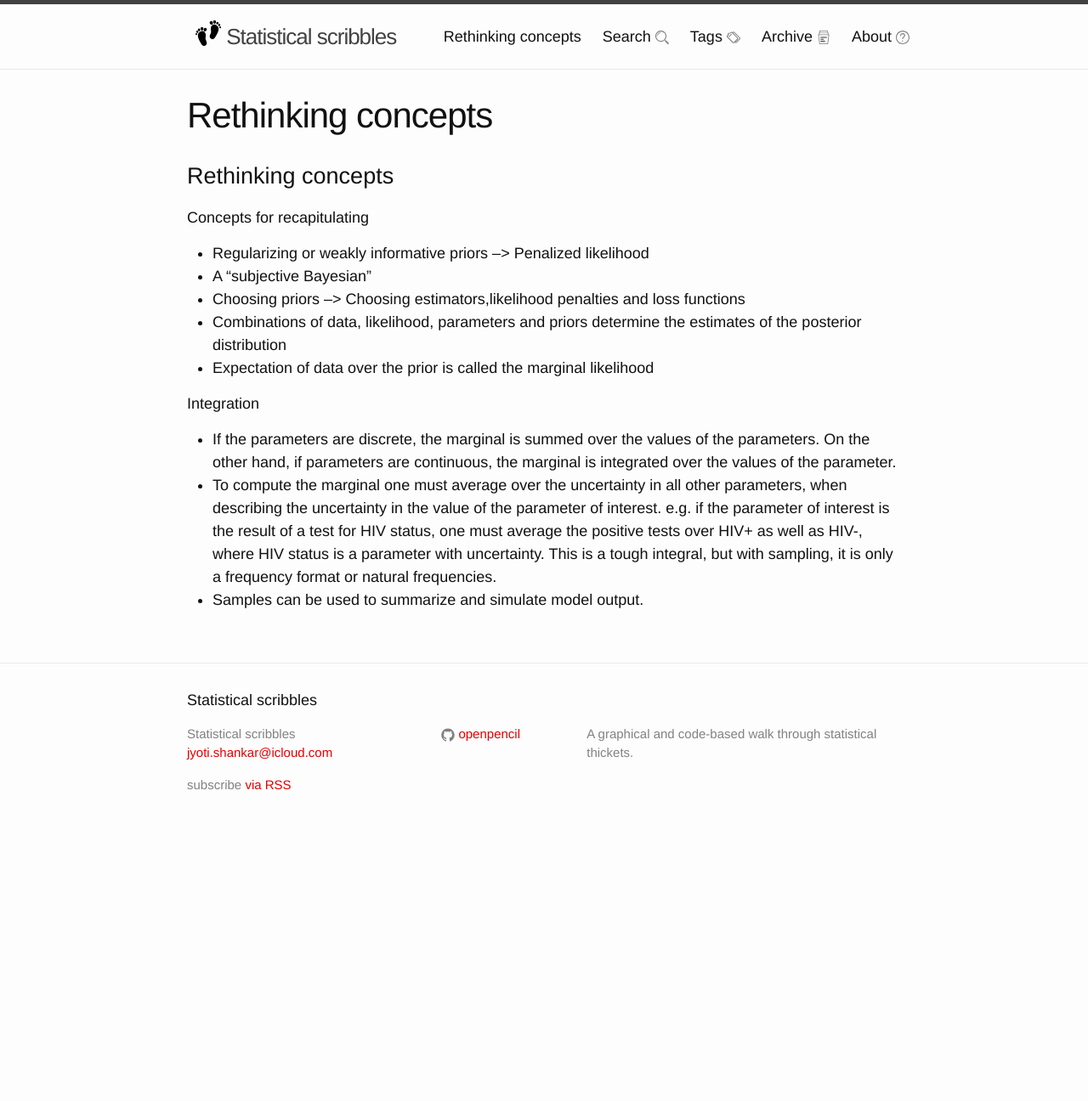
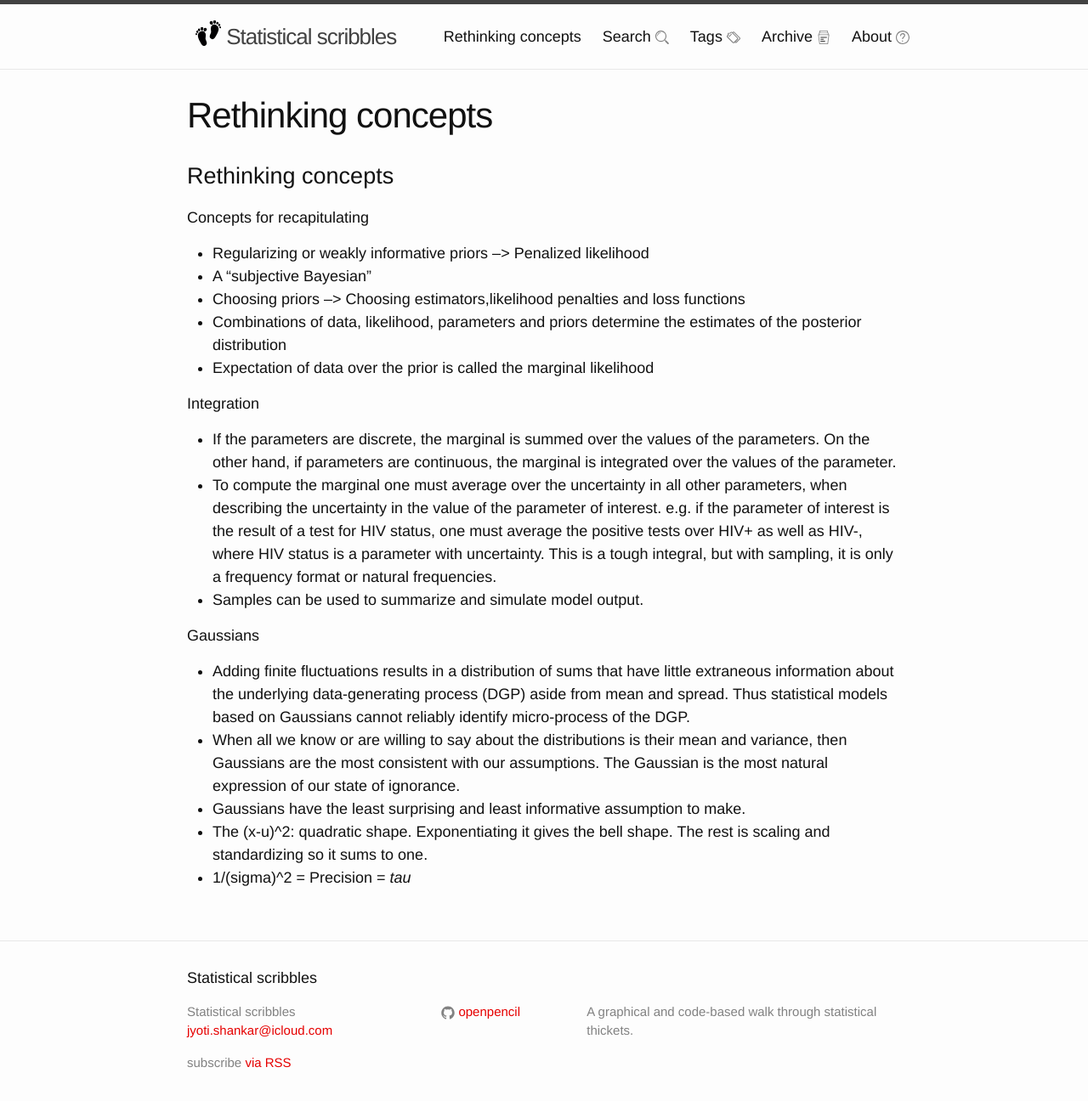
Before and after one commit to openpencil/statistical_scribbles, a Jekyll site: the page built from R/rethinking_concepts.md, in a window 1280 px wide and 1322 px high. Shown: the top 1296 px of the window at 85% size. Built offline with Jekyll 4.4.1, drawn with Linux system fonts in a browser that asks for light colours; our own code applies the rules of GitHub Pages for plain Markdown files; Markdown is read by kramdown in place of the engine named in the settings.

Commit message:
points of note

```diff
--- a/R/rethinking_concepts.md
+++ b/R/rethinking_concepts.md
@@ -12,3 +12,10 @@ Integration
 * If the parameters are discrete, the marginal is summed over the values of the parameters. On the other hand, if parameters are continuous, the marginal is integrated over the values of the parameter.
 * To compute the marginal one must average over the uncertainty in all other parameters, when describing the uncertainty in the value of the parameter of interest. e.g. if the parameter of interest is the result of a test for HIV status, one must average the positive tests over HIV+ as well as HIV-, where HIV status is a parameter with uncertainty. This is a tough integral, but with sampling, it is only a frequency format or natural frequencies.
 * Samples can be used to summarize and simulate model output.
+
+Gaussians
+* Adding finite fluctuations results in a distribution of sums that have little extraneous information about the underlying data-generating process (DGP) aside from mean and spread. Thus statistical models based on Gaussians cannot reliably identify micro-process of the DGP.
+* When all we know or are willing to say about the distributions is their mean and variance, then Gaussians are the most consistent with our assumptions. The Gaussian is the most natural expression of our state of ignorance.
+* Gaussians have the least surprising and least informative assumption to make.
+* The (x-u)^2: quadratic shape. Exponentiating it gives the bell shape. The rest is scaling and standardizing so it sums to one.
+* 1/(sigma)^2 = Precision = _tau_
```
